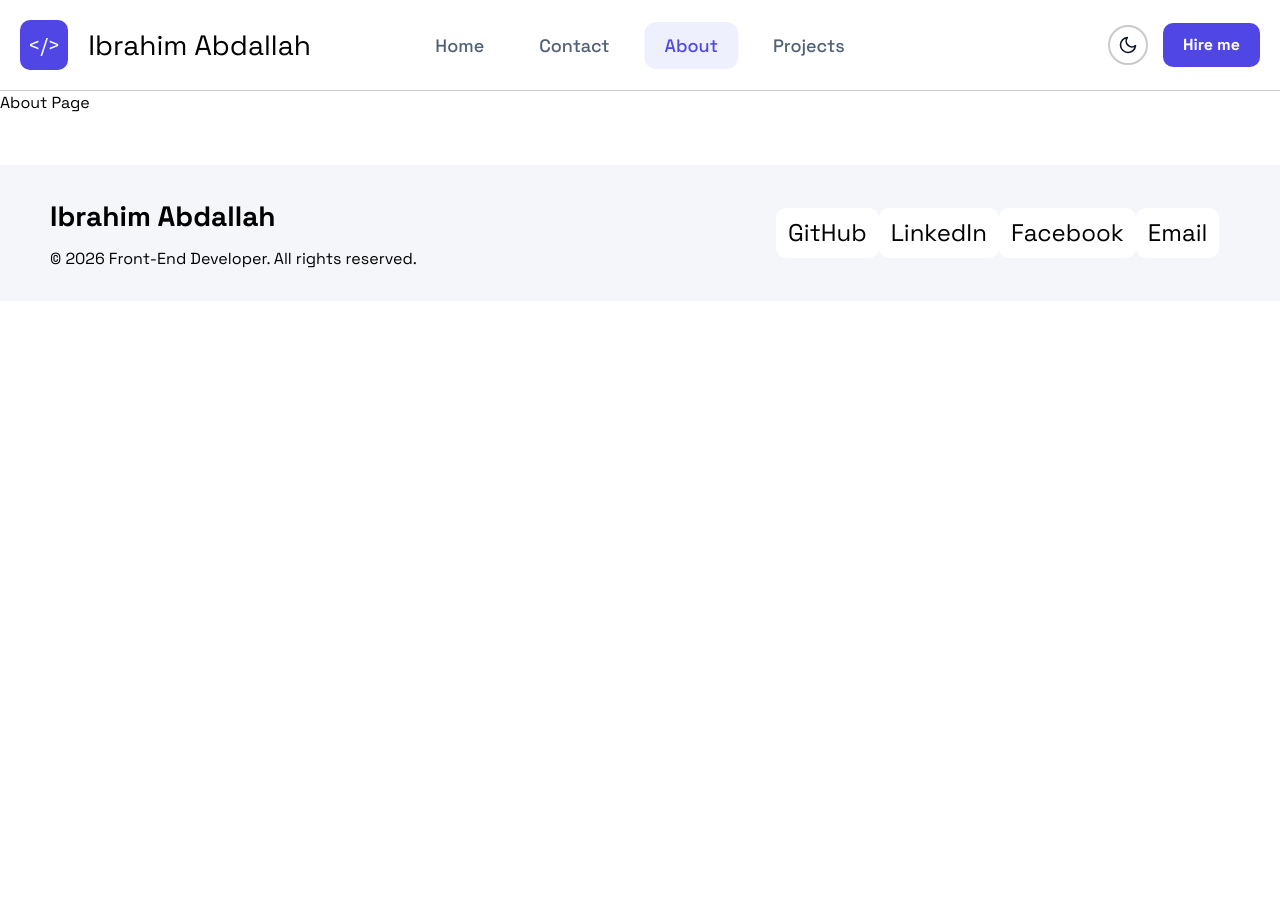
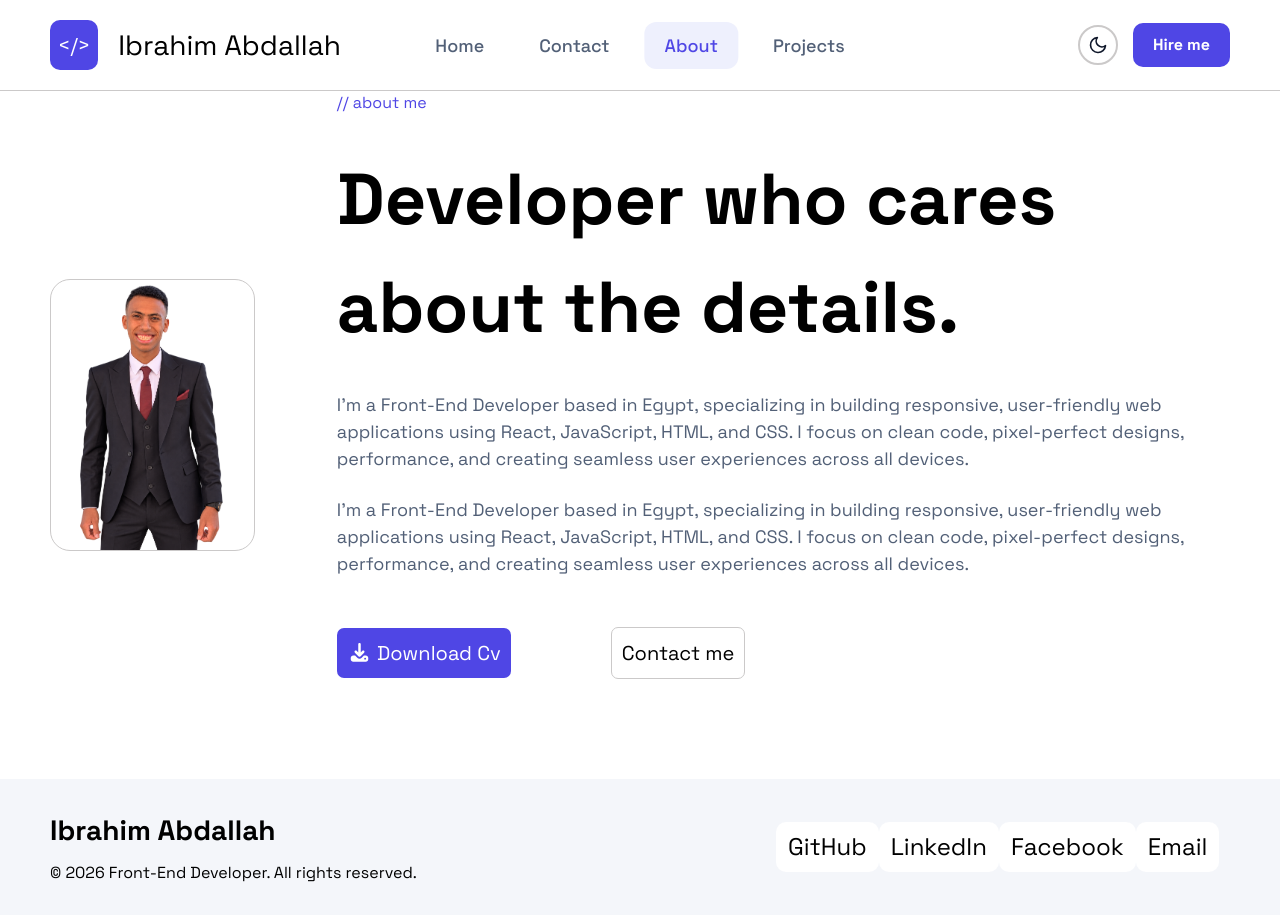
Before and after one commit to ibrahimabdallahhamed/ibrahim-portfolio, a React (Vite) app: page /ibrahim-portfolio/about in a window 1280 px wide. Shown: the top 920 px of the page. Before the commit the page ends 800 px from the top, so only its background shows below. Built offline with nearby package versions, Linux system fonts and the light colour scheme.

Commit message:
add contact page & fix resposive problems

```diff
--- a/src/Components/Footer.jsx
+++ b/src/Components/Footer.jsx
@@ -9,7 +9,7 @@ function Footer() {
         <h2 className="text-[28px] font-[700] mb-[10px]">Ibrahim Abdallah</h2>
         <p>© 2026 Front-End Developer. All rights reserved.</p>
       </div>
-      <ul className="flex  w-[100%] justify-between items-center md:w-[30%] text-[18px] md:text-[24px] md:mr-[100px]">
+      <ul className="flex  w-[100%] justify-between items-center md:w-[30%] text-[14px] md:text-[24px] md:mr-[100px]">
         <li className="bg-[var(--home-downloadcv-bg)] px-[12px] py-[7px] rounded-[10px]">
           <a href="https://github.com/ibrahimabdallahhamed" target="_blank">
             GitHub
--- a/src/Components/Nav/Nav.css
+++ b/src/Components/Nav/Nav.css
@@ -3,7 +3,7 @@
     display: flex;
     justify-content: space-between;
     background-color: var(--bg-color);
-    padding: 20px;
+    padding: 20px 50px;
     border-bottom: 1px solid var(--border-nav-color);
     align-items: center;
     position: relative;
@@ -11,9 +11,7 @@
 
 button {
     cursor: pointer;
-    border: none;
     transition: transform 0.2s ease, background-color 0.2s ease;
-    color: var(--font-button-color);
 }
 
 button:hover {
--- a/src/Components/Nav/Nav.jsx
+++ b/src/Components/Nav/Nav.jsx
@@ -54,7 +54,9 @@ export default function Nav() {
           <button className="toggle-mode" onClick={togglMode}>
             <img src={dark ? navbarSelectionImg : darkSelectionImg} />
           </button>
-          <button className="hire-btn">Hire me</button>
+          <button className="hire-btn text-[var(--font-button-color)]">
+            Hire me
+          </button>
         </div>
       </section>
       <button className="list-icon-btn" onClick={listHandle}>
--- a/src/pages/About.jsx
+++ b/src/pages/About.jsx
@@ -1,7 +1,48 @@
+import myPic from "../assets/my-photo.png";
+import { FontAwesomeIcon } from "@fortawesome/react-fontawesome";
+import { faDownload } from "@fortawesome/free-solid-svg-icons";
+
 export default function About() {
   return (
-    <div>
-      <h1>About Page</h1>
-    </div>
+    <main className=" px-[20px] sm:px-[50px] pb-[50px]">
+      <section className="flex flex-col md:flex-row  md:items-center md:gap-[5%]">
+        <div className="w-full md:w-1/2 mb-[40px]">
+          <img
+            src={myPic}
+            alt="My Picture"
+            className="my-pic border border-solid border-[var(--border-nav-color)] "
+          />
+        </div>
+        <div className="">
+          <p className="text-[var(--nav-font-active)] mb-[30px]">// about me</p>
+          <h1 className="text-[36px] sm:text-[72px] font-[700] mb-[30px] text-[var(--font-color)] ">
+            Developer who cares about the details.
+          </h1>
+          <p className="text-[var(--nav-link-color)] md:text-[18px] ">
+            I'm a Front-End Developer based in Egypt, specializing in building
+            responsive, user-friendly web applications using React, JavaScript,
+            HTML, and CSS. I focus on clean code, pixel-perfect designs,
+            performance, and creating seamless user experiences across all
+            devices.
+          </p>
+          <br />
+          <p className="text-[var(--nav-link-color)] mb-[50px] md:text-[18px]">
+            I'm a Front-End Developer based in Egypt, specializing in building
+            responsive, user-friendly web applications using React, JavaScript,
+            HTML, and CSS. I focus on clean code, pixel-perfect designs,
+            performance, and creating seamless user experiences across all
+            devices.
+          </p>
+          <div className="flex justify-evenly items-center sm:justify-start text-[16px] sm:text-[20px] ">
+            <button className="sm:mr-[100px] p-[10px] rounded-[7px] bg-[var(--button-bg-color)] text-[var(--font-button-color)] ">
+              <FontAwesomeIcon icon={faDownload} /> Download Cv
+            </button>
+            <button className="sm:mr-[20px] p-[10px] rounded-[7px] bg-[var(--home-downloadcv-bg)] text-[var(--font-color)] border-1 border-[var(--border-nav-color)]">
+              Contact me
+            </button>
+          </div>
+        </div>
+      </section>
+    </main>
   );
 }
--- a/src/pages/Contact.jsx
+++ b/src/pages/Contact.jsx
@@ -14,9 +14,9 @@ export default function Contact() {
         </p>
       </section>
       <section className="flex flex-col md:flex-row justify-between items-center gap-[5%] ">
-        <section className=" bg-[var( --contact-message-bg)] mb-[50px] flex-1 sm:w-[50%] mt-[20px] border-1 border-[var(--border-nav-color)] rounded-[7px]  p-[20px]">
+        <section className=" bg-[var( --contact-message-bg)] mb-[50px] flex-1 w-[100%] sm:w-[40%] mt-[20px] border-1 border-[var(--border-nav-color)] rounded-[7px]  p-[20px]">
           <form>
-            <div className="flex justify-between gap-[10px] ">
+            <div className="flex flex-col md:flex-row justify-between gap-[10px] ">
               <div>
                 <label
                   name="name"
@@ -76,7 +76,7 @@ export default function Contact() {
             </div>
             <button
               type="submit"
-              className="bg-[var(--button-bg-color)] px-[10px] py-[7px] rounded-[10px] mt-[20px]"
+              className="text-[var(--font-button-color)] bg-[var(--button-bg-color)] px-[10px] py-[7px] rounded-[10px] mt-[20px]"
             >
               Send message{" "}
               <FontAwesomeIcon
@@ -86,7 +86,7 @@ export default function Contact() {
             </button>
           </form>
         </section>
-        <section>
+        <section className="w-[100%] sm:w-[40%]">
           <p
             className="mb-10 text-[var(--nav-link-color)] text-[20px]
             border border-solid border-[var(--border-nav-color)] rounded-full
@@ -96,49 +96,49 @@ export default function Contact() {
             Available for work
           </p>
           {/* --------------------------------------------------------------------------------------------------------------- */}
-          <div className="flex items-center gap-[25px] border-2 border-[var(--border-nav-color)] p-[20px] rounded-[20px] mb-[20px]">
+          <div className="flex items-center gap-[15px] sm:gap-[25px] border-2 border-[var(--border-nav-color)] py-[20px] px-[10px] sm:px-[20px] rounded-[20px] mb-[20px]">
             <p className="p-[15px] text-[15px] bg-[var(--nav-link-active-bg-color)] text-[var(--button-bg-color)] rounded-[10px] ">
               @
             </p>
             <p>
               <p className="text-[var(--nav-link-color)] ">Email</p>
-              <p className="text-[18px] font-[500] text-[var(--font-color)] ">
+              <p className="text-[14px] sm:text-[18px] font-[500] text-[var(--font-color)]  ">
                 eng.ibrahimabdallah2024@gmail.com
               </p>
             </p>
           </div>
           {/* --------------------------------------------------------------------------------------------------------------- */}
-          <div className="flex items-center gap-[25px] border-2 border-[var(--border-nav-color)] p-[20px] rounded-[20px] mb-[20px] ">
+          <div className="flex items-center gap-[15px] sm:gap-[25px] border-2 border-[var(--border-nav-color)] py-[20px] px-[10px] sm:px-[20px] rounded-[20px] mb-[20px] ">
             <p className="p-[15px] text-[15px] bg-[var(--nav-link-active-bg-color)] text-[var(--button-bg-color)] rounded-[10px] ">
               in
             </p>
             <p>
               <p className="text-[var(--nav-link-color)] ">Linkedin</p>
-              <p className="text-[18px] font-[500] text-[var(--font-color)] ">
+              <p className="text-[14px] sm:text-[18px] font-[500] text-[var(--font-color)] ">
                 linkedin.com/in/ibrahim-abdallah2024/
               </p>
             </p>
           </div>
           {/* --------------------------------------------------------------------------------------------------------------- */}
-          <div className="flex items-center gap-[25px] border-2 border-[var(--border-nav-color)] p-[20px] rounded-[20px] mb-[20px] ">
+          <div className="flex items-center gap-[15px] sm:gap-[25px] border-2 border-[var(--border-nav-color)] py-[20px] px-[10px] sm:px-[20px] rounded-[20px] mb-[20px] ">
             <p className="p-[15px] text-[15px] bg-[var(--nav-link-active-bg-color)] text-[var(--button-bg-color)] rounded-[10px] ">
               gh
             </p>
             <p>
               <p className="text-[var(--nav-link-color)] ">GitHub</p>
-              <p className="text-[18px] font-[500] text-[var(--font-color)] ">
+              <p className="text-[14px] sm:text-[18px] font-[500] text-[var(--font-color)] ">
                 github.com/ibrahimabdallahhamed
               </p>
             </p>
           </div>
           {/* --------------------------------------------------------------------------------------------------------------- */}
-          <div className="flex items-center gap-[25px] border-2 border-[var(--border-nav-color)] p-[20px] rounded-[20px] mb-[20px] ">
+          <div className="flex items-center gap-[15px] sm:gap-[25px] border-2 border-[var(--border-nav-color)] py-[20px] px-[10px] sm:px-[20px] rounded-[20px] mb-[20px] ">
             <p className="p-[15px] text-[15px] bg-[var(--nav-link-active-bg-color)] text-[var(--button-bg-color)] rounded-[10px] ">
               wa
             </p>
             <p>
               <p className="text-[var(--nav-link-color)] ">WhatsApp</p>
-              <p className="text-[18px] font-[500] text-[var(--font-color)] ">
+              <p className="text-[14px] sm:text-[18px] font-[500] text-[var(--font-color)] ">
                 +201148272793
               </p>
             </p>
--- a/src/pages/Home-Page/Home.css
+++ b/src/pages/Home-Page/Home.css
@@ -30,7 +30,7 @@
     border-radius: 7px;
     border: 1px solid var(--border-nav-color);
     color: var(--font-color);
-    cursor: pointer;
+
 }
 
 .view-projects-btn {
@@ -39,8 +39,8 @@
     padding: 10px;
     border-radius: 7px;
     color: var(--font-button-color);
-    border: 1px solid var(--border-nav-color);
-    cursor: pointer;
+
+
 }
 
 .my-pic-container {
```
